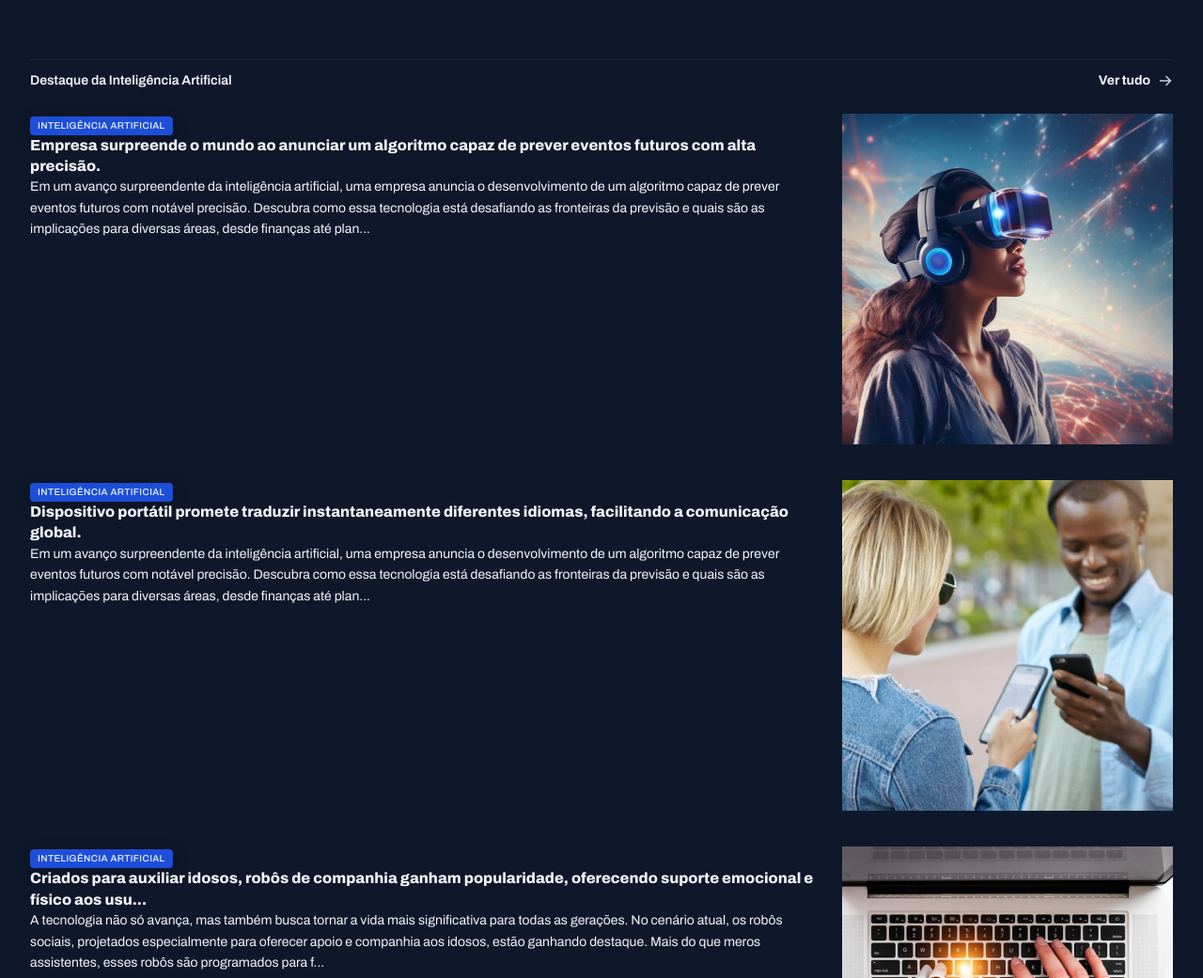
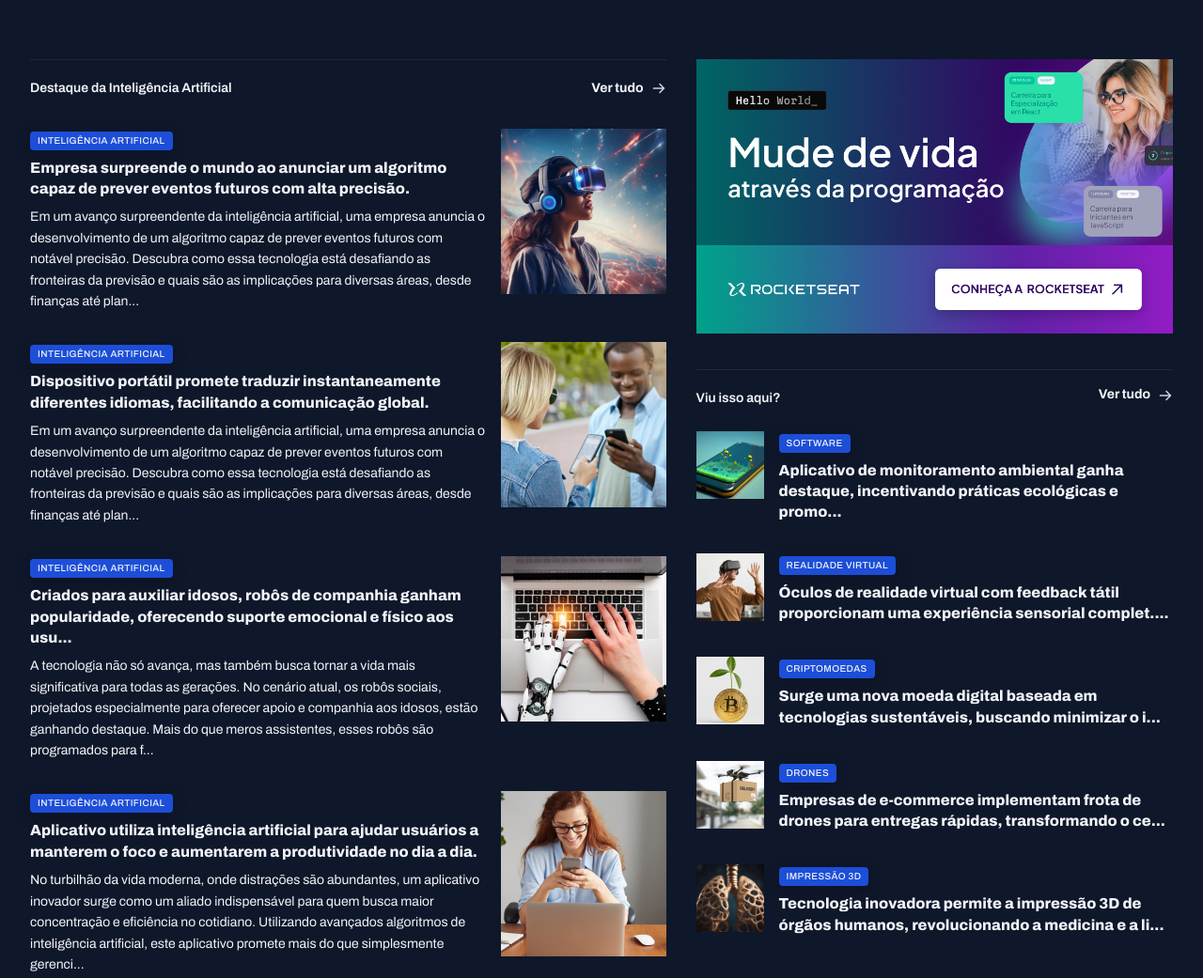
Before and after one commit to Felipe-M13/projeto-portal-de-noticias, a plain HTML site: page index.html in a window 1280 px wide. Shown: the part 1000-2041 px from the top of the page at 94% size. Drawn offline with Linux system fonts and the light colour scheme; a web font is replaced by a local one.

Commit message:
estilizando os ultimos cards

```diff
--- a/index.html
+++ b/index.html
@@ -197,7 +197,7 @@
       </div>
     </section>
 
-    <div>
+    <aside>
       <div id="ads">
         <img src="assets/icons/Ads.png" alt="">
       </div>
@@ -283,7 +283,7 @@
         </article>
       </div>
       </section>
-    </div>
+    </aside>
   </main>
 </body>
 </html>
--- a/styles/global.css
+++ b/styles/global.css
@@ -55,7 +55,16 @@ img {
 
 main {
   margin-top: 40px;
-  gap: 80px;
+  row-gap: 80px;
+  column-gap: 32px;
+
+  grid-template-columns: 2fr 1.5fr;
+
+  grid-template-areas:
+  "featured featured"
+  "weekly weekly"
+  "ai aside"
+  ;
 }
 
 .content-tag {
--- a/styles/sections.css
+++ b/styles/sections.css
@@ -21,6 +21,7 @@ a {
 }
 
 #featured {
+  grid-area: featured;
   img {
     height: 100%;
     object-fit: cover;
@@ -60,6 +61,7 @@ a {
 }
 
 #weekly {
+  grid-area: weekly;
 
 &>div {
   grid-template-columns: repeat(4, 292px);
@@ -85,3 +87,34 @@ a {
   }
 
 }
+
+#ai {
+  grid-area:ai;
+  img {
+    width: 176px;
+    aspect-ratio: 1/1;
+    object-fit: cover;
+  }
+
+  h3 {
+    margin-block: 8px;
+  }
+
+}
+
+aside {
+  grid-area: aside;
+}
+
+#more {
+  margin-top: 32px;
+
+  h3 {
+    margin-top: 8px;
+  }
+  img{
+    width: 72px;
+    aspect-ratio: 1/1;
+    object-fit: cover;
+  }
+}
```
